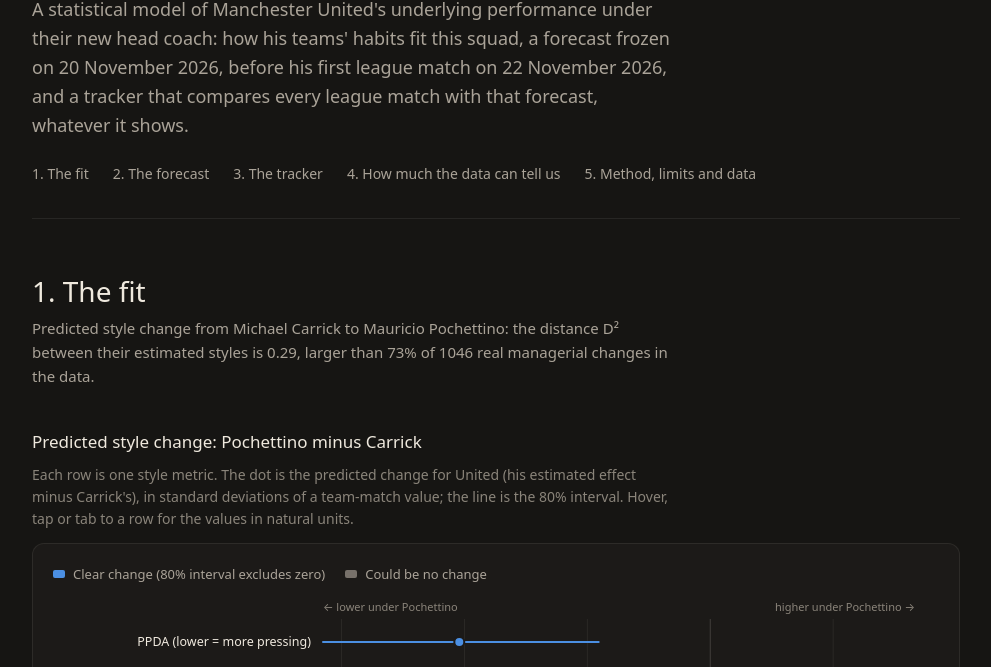
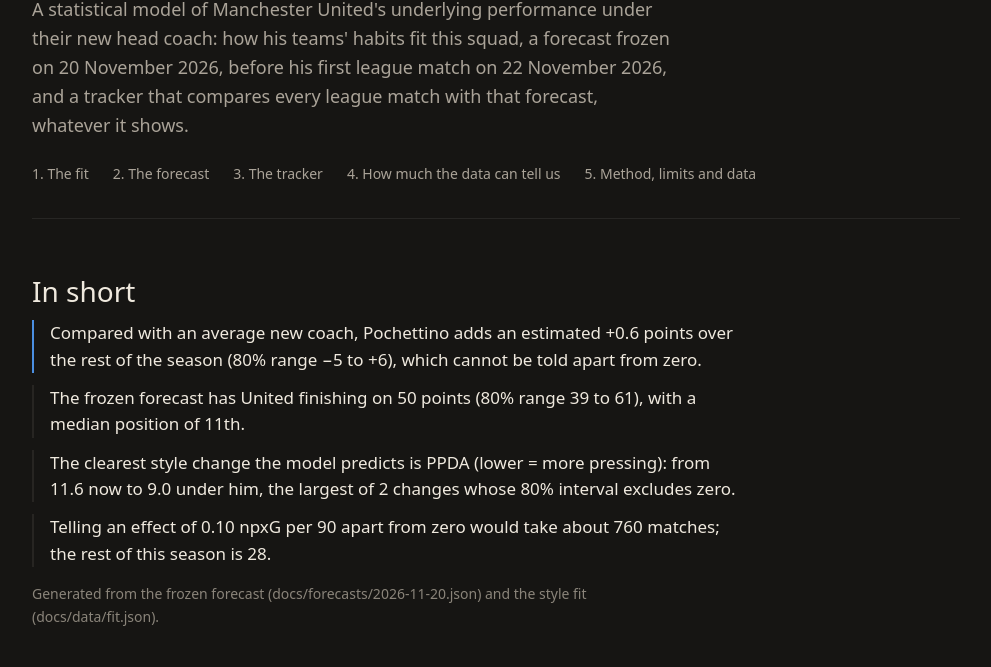
Before and after one commit to AmalAbdirahman/pochettino-man-united, a plain HTML site: page docs/index.html in a window 1280 px wide. Shown: the part 133-800 px from the top of the page, without its empty margins (144-1135 px from the left). Drawn offline with Linux system fonts and the light colour scheme.

Commit message:
Add a generated headline summary to the page and README (item 1)
The page's 'In short' section is built in JS from the frozen forecast and
fit.json: his contribution (+0.6 pts, 80% -5 to +6, not distinguishable from
zero), median final points 50 (80% 39-61) and position 11th, the clearest
style change (PPDA, chosen in code as the largest change whose 80% interval
excludes zero), and ~760 matches to detect an effect of 0.10. The README
carries a static copy naming its source files; a test fails if it drifts.

Co-Authored-By: Claude Opus 5.5 <noreply@anthropic.com>

```diff
--- a/docs/index.html
+++ b/docs/index.html
@@ -49,6 +49,9 @@ section { padding: 56px 0 8px; }
 h2 { font-size: 1.75rem; line-height: 1.2; margin: 0 0 8px; font-weight: 500; display: flex; flex-wrap: wrap; align-items: baseline; gap: 8px 16px; }
 h3 { font-size: 1.0625rem; margin: 40px 0 8px; font-weight: 500; }
 .sub { color: var(--text-2); margin: 0 0 20px; max-width: 40rem; }
+.headline { list-style: none; padding: 0; margin: 12px 0 16px; max-width: 44rem; display: grid; gap: 12px; }
+.headline li { padding-left: 16px; border-left: 2px solid var(--hair); font-size: 1.0625rem; line-height: 1.55; }
+.headline li:first-child { border-left-color: var(--accent); }
 .note { color: var(--muted); font-size: 0.875rem; max-width: 40rem; margin: 0 0 12px; }
 .card { background: var(--surface); border: 1px solid var(--hair); border-radius: 12px; padding: 20px; margin: 12px 0; }
 .num, .mono { font-family: var(--mono); font-variant-numeric: tabular-nums; }
@@ -123,6 +126,12 @@ footer { border-top: 1px solid var(--hair); margin-top: 56px; padding: 24px 0 48
     <code>python -m http.server 8000 --directory docs</code>, then open <code>http://localhost:8000</code>.</div>
 
   <main>
+    <section id="summary" aria-labelledby="summary-h">
+      <h2 id="summary-h">In short</h2>
+      <ul class="headline" id="headline"></ul>
+      <p class="note">Generated from the frozen forecast (docs/forecasts/2026-11-20.json) and the style fit (docs/data/fit.json).</p>
+    </section>
+
     <section id="fit" aria-labelledby="fit-h">
       <h2 id="fit-h">1. The fit</h2>
       <p class="sub" id="fit-lede"></p>
@@ -617,8 +626,28 @@ function methodSection(bt, fit, fc, manifest) {
 // ---------- load ----------
 async function getJSON(p) { const r = await fetch(p, { cache: "no-cache" }); if (!r.ok) throw new Error(p + " " + r.status); return r.json(); }
 let DATA = null;
+// Headline: every figure comes from the JSON files; the wording follows the numbers.
+function headline(fc, fit) {
+  const c = fc.contribution.points, p = fc.pochettino, d = fc.detectability;
+  const zero = c["80"][0] <= 0 && c["80"][1] >= 0;
+  const lv = fit.interval;
+  const clear = Object.values(fit.metrics)
+    .filter((m) => m.delta_sd_units.interval[0] > 0 || m.delta_sd_units.interval[1] < 0)
+    .sort((a, b) => Math.abs(b.delta_sd_units.mean) - Math.abs(a.delta_sd_units.mean));
+  const lines = [
+    `Compared with an average new coach, Pochettino adds an estimated ${sgn(c.mean, 1)} points over the rest of the season (80% range ${range(c["80"], 0, true)})${zero ? ", which cannot be told apart from zero" : ""}.`,
+    `The frozen forecast has United finishing on ${fmt(p.final_points.median, 0)} points (80% range ${range(p.final_points["80"], 0)}), with a median position of ${fmt(p.median_position, 0)}th.`,
+    clear.length
+      ? `The clearest style change the model predicts is ${clear[0].label}: from ${fmt(clear[0].united_now.mean, 1)} now to ${fmt(clear[0].united_under_pochettino.mean, 1)} under him${clear.length > 1 ? `, the largest of ${clear.length} changes` : ", the only change"} whose ${pct(lv)} interval excludes zero.`
+      : `No predicted style change has a ${pct(lv)} interval that excludes zero.`,
+    `Telling an effect of 0.10 npxG per 90 apart from zero would take about ${Math.round(d.matches_needed["0.10"]).toLocaleString("en-GB")} matches; the rest of this season is ${fc.united_now.remaining}.`,
+  ];
+  $("headline").replaceChildren(...lines.map((t) => el("li", t)));
+}
+
 function render() {
   const { fit, summary, fc, tr, bt, manifest, spread } = DATA;
+  headline(fc, fit);
   fitSection(fit, summary);
   forecastSection(fc, manifest.original_forecast);
   paradoxNote(fc, spread);
```
Also changed, not shown: 2 other files.
